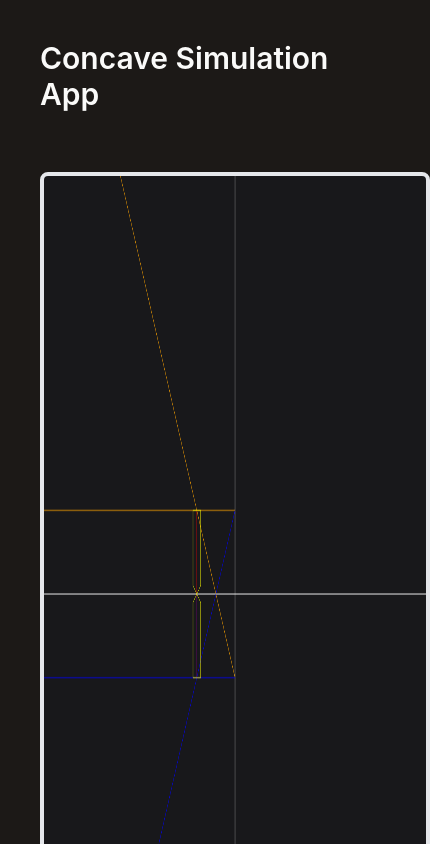
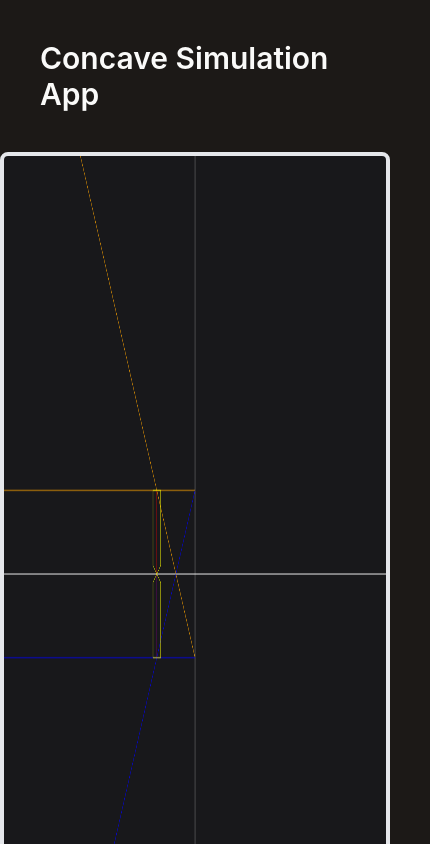
Before and after one commit to not-xygen/Aplikasi-Simulasi-Cermin-Cekung, a React (Create React App) app: page / in a window 390 px wide. Shown: the top 844 px of the page, 430 px wide, since content can reach past the window. Built offline with nearby package versions, Linux system fonts and the light colour scheme.

Commit message:
Update 29/03/2022

```diff
--- a/src/App.js
+++ b/src/App.js
@@ -17,7 +17,7 @@ function App() {
       <div className="flex m-5 p-5 items-center justify-center">
         <h1 className="text-3xl font-semibold text-stone-50">Concave Simulation App</h1>
       </div>
-      <div className="flex m-10">
+      <div className="flex md:m-10">
         <Canvas tinggiBenda={tinggiBenda} jarakBenda={jarakBenda} titikFokus={titikFokus} setTinggiBayangan={setTinggiBayangan} setJarakBayangan={setJarakBayangan} />
       </div>
       <div className='flex flex-col m-10 items-center justify-center md:flex-row'>
```
